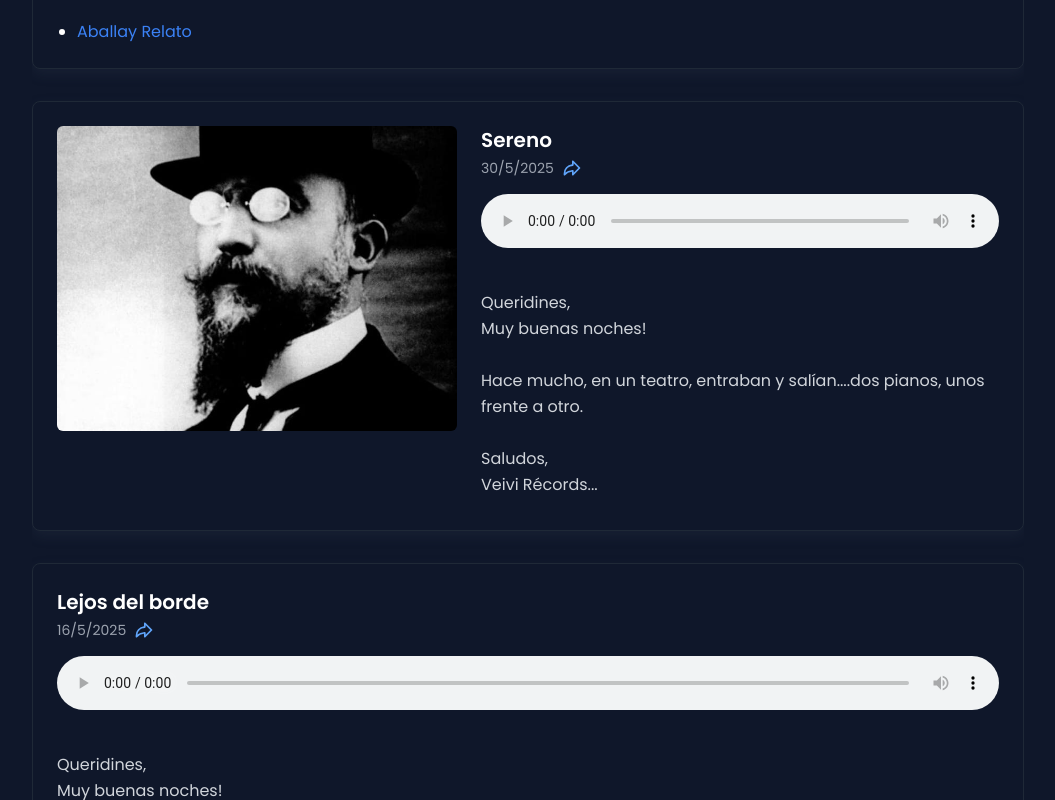
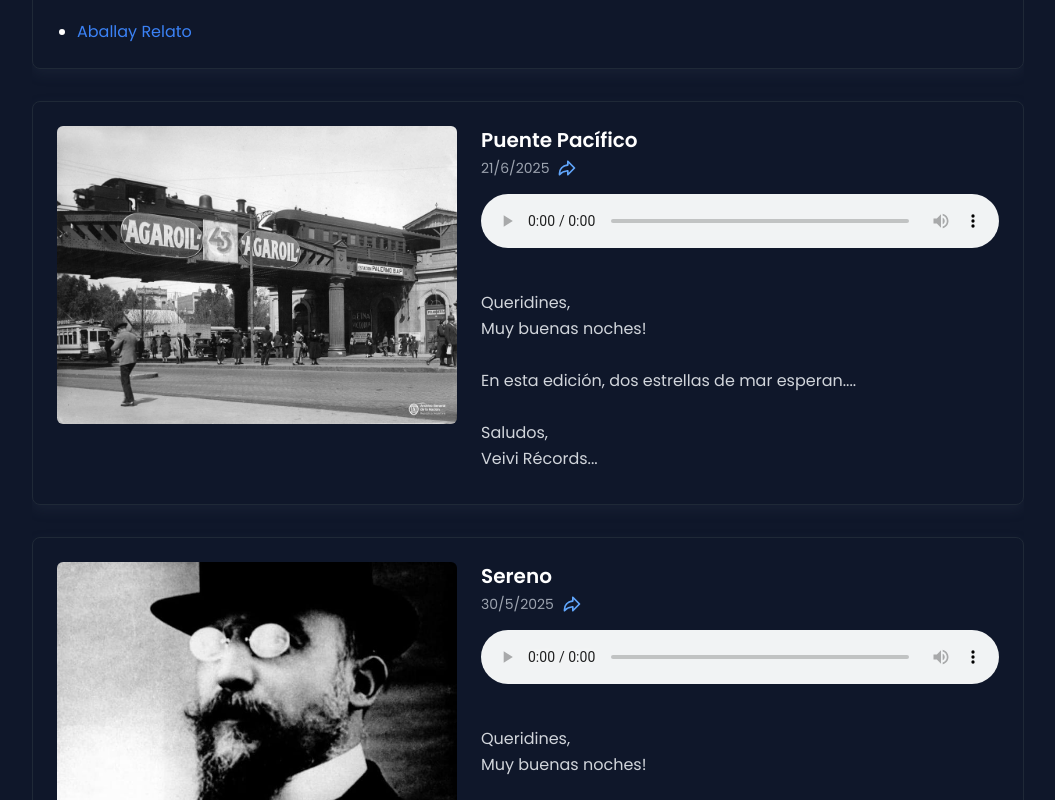
Before and after one commit to lucasmingarro/veivi-records, a Next.js app: page / in a window 1280 px wide. Shown: the part 1320-2120 px from the top of the page, without its empty margins (112-1167 px from the left). Built offline with nearby package versions, Linux system fonts and the light colour scheme.

Commit message:
Puente Pacifico

```diff
--- a/src/app/Data/posts.js
+++ b/src/app/Data/posts.js
@@ -24,6 +24,21 @@ Veivi Récords`,
     content: `
 Queridines,
 Muy buenas noches.
+Saludos,
+Veivi Récords`,
+  },
+  {
+    title: "Puente Pacífico",
+    date: "2025-06-21", // Formato YYYY-MM-DD
+    image: "/images/tracks/2025-06-21.jpg", // Ruta a la imagen
+    imagePosition: "left", // left or right
+    audio: "/audio/2025-06-21.mpeg", // Ruta al MP3
+    content: `
+Queridines,
+Muy buenas noches!
+
+En esta edición, dos estrellas de mar esperan....
+
 Saludos,
 Veivi Récords`,
   },
```
Also changed, not shown: public/images/tracks/2025-06-21.jpg (added), 1 other file (tests, documents, lock files or other folders).
